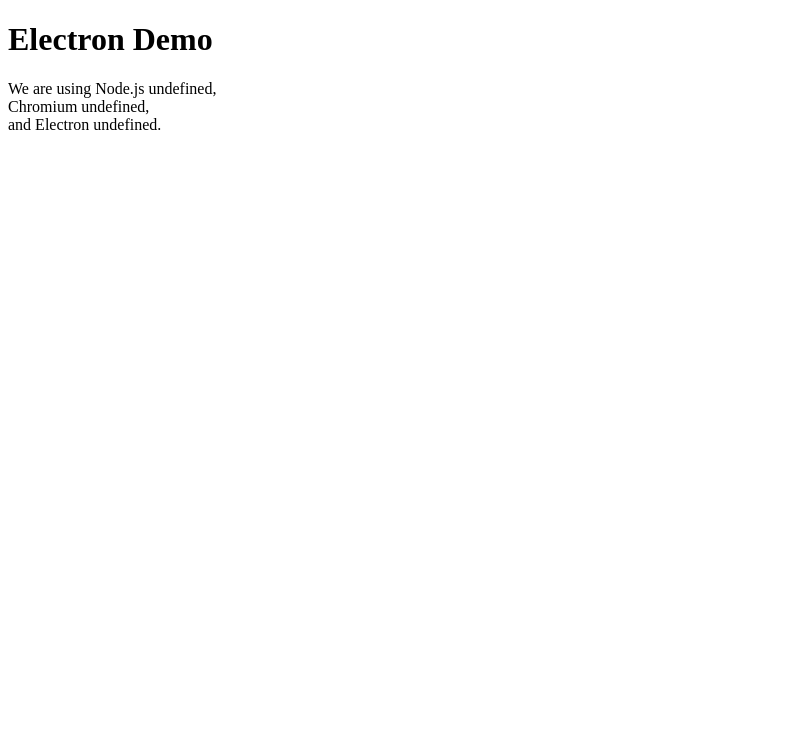
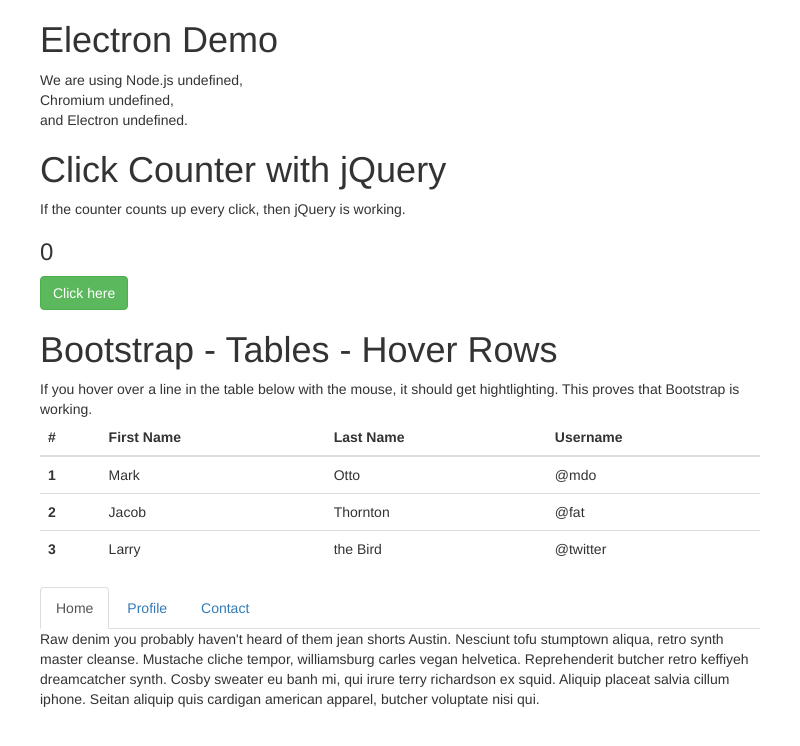
Before and after one commit to greglownes/electron, an Electron app: page index.html in a window 800 px wide. Drawn offline with nearby package versions, Linux system fonts and the light colour scheme.

Commit message:
Add boostrap CSS and JS, and also jQuery On branch bootstrap Changes to be committed: 	modified:   index.html 	modified:   main.js 	modified:   package-lock.json 	modified:   package.json 	modified:   renderer.js

```diff
--- a/index.html
+++ b/index.html
@@ -3,16 +3,81 @@
   <head>
     <meta charset="UTF-8">
     <title>Electron Demo</title>
+    <link rel = "stylesheet" href = "./node_modules/bootstrap/dist/css/bootstrap.min.css" />
   </head>
   <body>
+    <div class = "container">
       <h1>Electron Demo</h1>
       <!-- All of the Node.js APIs are available in this renderer process. -->
       We are using Node.js <script>document.write(process.versions.node)</script>,<br>
       Chromium <script>document.write(process.versions.chrome)</script>,<br>
       and Electron <script>document.write(process.versions.electron)</script>.<br>
+      <h1>Click Counter with jQuery</h1>
+      If the counter counts up every click, then jQuery is working.<br>
+      <h3 id = "click-counter"></h3>
+      <button class = "btn btn-success" id = "countbtn">Click here</button>
+      <h1>Bootstrap - Tables - Hover Rows</h1>
+      If you hover over a line in the table below with the mouse, it should get hightlighting.  This proves that Bootstrap is working.<br>
+      <table class="table table-hover">
+        <thead>
+          <tr>
+            <th>#</th>
+            <th>First Name</th>
+            <th>Last Name</th>
+            <th>Username</th>
+          </tr>
+        </thead>
+        <tbody>
+          <tr>
+            <th scope="row">1</th>
+            <td>Mark</td>
+            <td>Otto</td>
+            <td>@mdo</td>
+          </tr>
+          <tr>
+            <th scope="row">2</th>
+            <td>Jacob</td>
+            <td>Thornton</td>
+            <td>@fat</td>
+          </tr>
+          <tr>
+            <th scope="row">3</th>
+            <td>Larry</td>
+            <td>the Bird</td>
+            <td>@twitter</td>
+          </tr>
+        </tbody>
+      </table>
+
+      <ul class="nav nav-tabs" id="myTab" role="tablist">
+        <li class="nav-item">
+          <a class="nav-link active" id="home-tab" data-toggle="tab" href="#home" role="tab" aria-controls="home" aria-selected="true">Home</a>
+        </li>
+        <li class="nav-item">
+          <a class="nav-link" id="profile-tab" data-toggle="tab" href="#profile" role="tab" aria-controls="profile" aria-selected="false">Profile</a>
+        </li>
+        <li class="nav-item">
+          <a class="nav-link" id="contact-tab" data-toggle="tab" href="#contact" role="tab" aria-controls="contact" aria-selected="false">Contact</a>
+        </li>
+      </ul>
+      <div class="tab-content" id="myTabContent">
+        <div class="tab-pane active" id="home" role="tabpanel" aria-labelledby="home-tab">
+          Raw denim you probably haven't heard of them jean shorts Austin. Nesciunt tofu stumptown aliqua, retro synth master cleanse. Mustache cliche tempor, williamsburg carles vegan helvetica. Reprehenderit butcher retro keffiyeh dreamcatcher synth. Cosby sweater eu banh mi, qui irure terry richardson ex squid. Aliquip placeat salvia cillum iphone. Seitan aliquip quis cardigan american apparel, butcher voluptate nisi qui.
+        </div>
+        <div class="tab-pane" id="profile" role="tabpanel" aria-labelledby="profile-tab">
+          Food truck fixie locavore, accusamus mcsweeney's marfa nulla single-origin coffee squid. Exercitation +1 labore velit, blog sartorial PBR leggings next level wes anderson artisan four loko farm-to-table craft beer twee. Qui photo booth letterpress, commodo enim craft beer mlkshk aliquip jean shorts ullamco ad vinyl cillum PBR. Homo nostrud organic, assumenda labore aesthetic magna delectus mollit. Keytar helvetica VHS salvia yr, vero magna velit sapiente labore stumptown. Vegan fanny pack odio cillum wes anderson 8-bit, sustainable jean shorts beard ut DIY ethical culpa terry richardson biodiesel. Art party scenester stumptown, tumblr butcher vero sint qui sapiente accusamus tattooed echo park.
+        </div>
+        <div class="tab-pane" id="contact" role="tabpanel" aria-labelledby="contact-tab">
+          Etsy mixtape wayfarers, ethical wes anderson tofu before they sold out mcsweeney's organic lomo retro fanny pack lo-fi farm-to-table readymade. Messenger bag gentrify pitchfork tattooed craft beer, iphone skateboard locavore carles etsy salvia banksy hoodie helvetica. DIY synth PBR banksy irony. Leggings gentrify squid 8-bit cred pitchfork. Williamsburg banh mi whatever gluten-free, carles pitchfork biodiesel fixie etsy retro mlkshk vice blog. Scenester cred you probably haven't heard of them, vinyl craft beer blog stumptown. Pitchfork sustainable tofu synth chambray yr.
+        </div>
+      </div>
+
       <script>
         // You can also require other files to run in this process
+        window.$ = window.jQuery = require('./node_modules/jquery/dist/jquery.min.js');
+        require('./node_modules/bootstrap/dist/js/bootstrap.min.js')
         require('./renderer.js')
       </script>
+    </div>
   </body>
 </html>
--- a/main.js
+++ b/main.js
@@ -58,4 +58,3 @@
 
 // In this file you can include the rest of your app's specific main process
 // code. You can also put them in separate files and require them here.
-console.log('inside main.js');
--- a/package.json
+++ b/package.json
@@ -12,8 +12,12 @@
     "demo"
   ],
   "author": "greglownes",
-  "license": "CC0-1.0",
+  "license": "MIT",
   "devDependencies": {
     "electron": "~1.7.8"
+  },
+  "dependencies": {
+    "bootstrap": "^3.3.7",
+    "jquery": "^3.2.1"
   }
 }
--- a/renderer.js
+++ b/renderer.js
@@ -1,4 +1,16 @@
 // This file is required by the index.html file and will
 // be executed in the renderer process for that window.
 // All of the Node.js APIs are available in this process.
-console.log('inside renderer.js');
+
+let count = 0
+$('#click-counter').text(count.toString())
+$('#countbtn').on('click', () => {
+   count ++
+   $('#click-counter').text(count)
+})
+
+$('#myTab a').on('click', function (e) {
+  e.preventDefault()
+  $(this).tab('show')
+})
+$('#myTab a:first').tab('show') // Select first tab
```
Also changed, not shown: 1 other file. Lines whose indentation alone changed are shown as unchanged.
